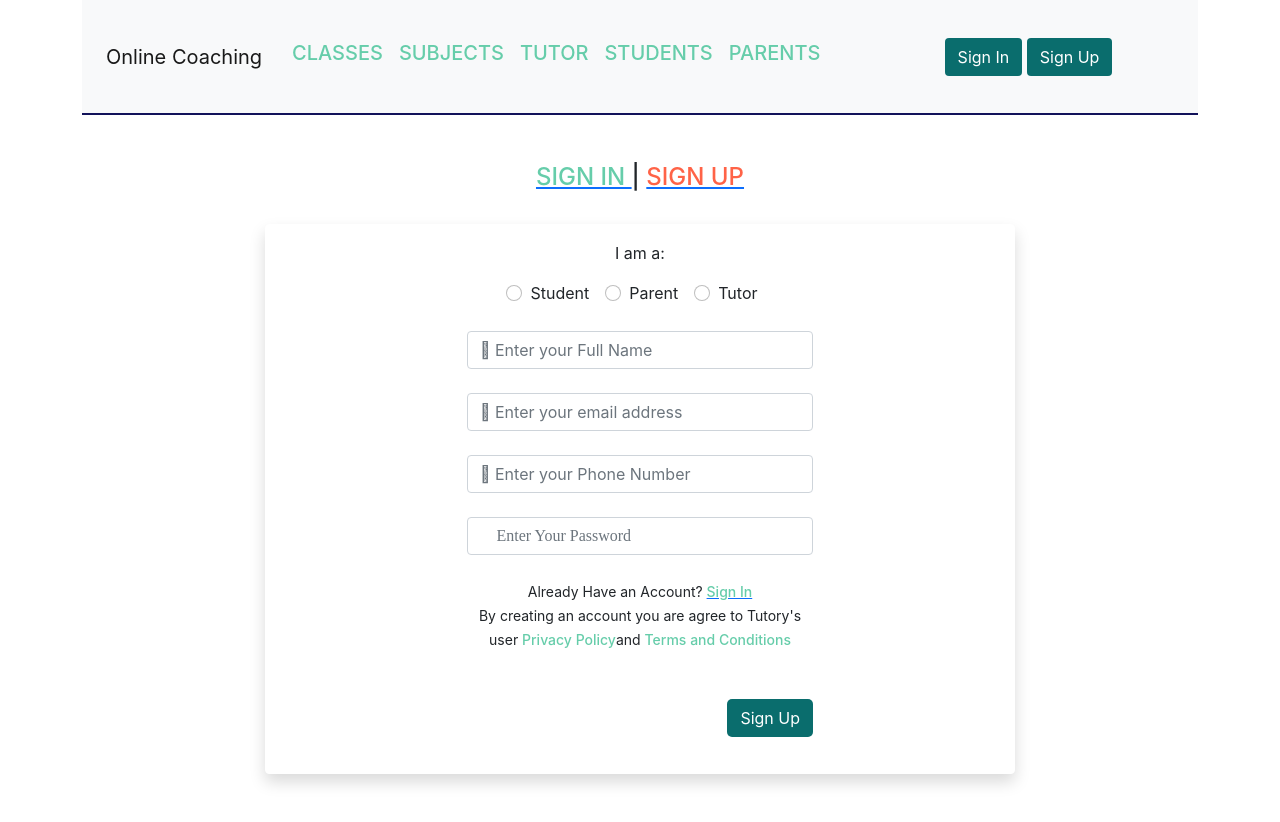
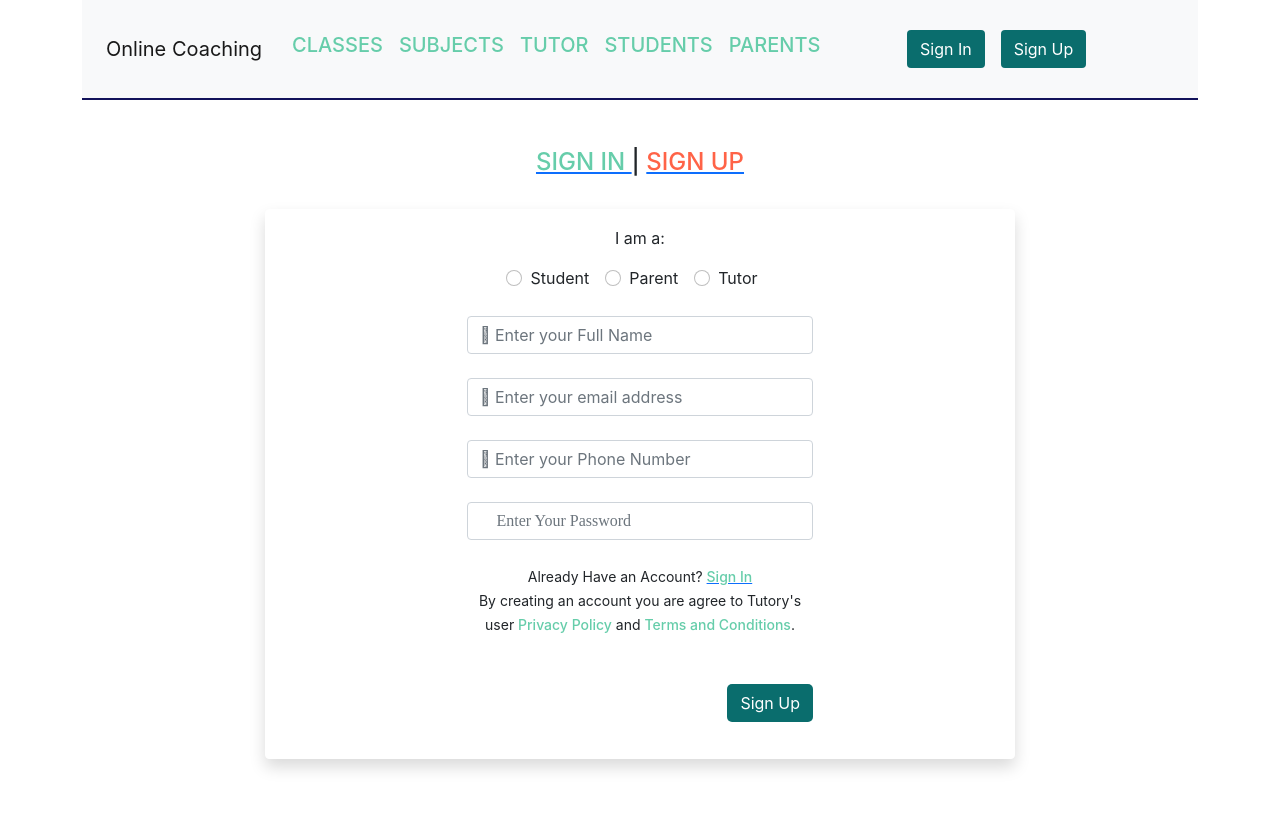
Before and after one commit to nwzz/Authentication-firebase, a React (Create React App) app: page /signup in a window 1280 px wide. Built offline with nearby package versions, Linux system fonts and the light colour scheme.

Commit message:
heroku deploy

```diff
--- a/public/index.html
+++ b/public/index.html
@@ -21,7 +21,6 @@
       Notice the use of %PUBLIC_URL% in the tags above.
       It will be replaced with the URL of the `public` folder during the build.
       Only files inside the `public` folder can be referenced from the HTML.
-
       Unlike "/favicon.ico" or "favicon.ico", "%PUBLIC_URL%/favicon.ico" will
       work correctly both with client-side routing and a non-root public URL.
       Learn how to configure a non-root public URL by running `npm run build`.
@@ -34,10 +33,8 @@
     <!--
       This HTML file is a template.
       If you open it directly in the browser, you will see an empty page.
-
       You can add web font , meta tags, or analytics to this file.
       The build step will place the bundled scripts into the <body> tag.
-
       To begin the development, run `npm start` or `yarn start`.
       To create a production bundle, use `npm run build` or `yarn build`.
     -->
--- a/src/components/Login/Login.css
+++ b/src/components/Login/Login.css
@@ -32,10 +32,11 @@
     border-radius: 5px;
 }
 .height-nav{
-    height: 115px;
+    height: 100px;
     border-bottom: 2px solid rgb(18, 18, 90) ;
 }
 .btn-nav{
     color: white;
     background-color: rgb(10, 109, 109) ;
+
 }
--- a/src/components/Navbar/Navbar.js
+++ b/src/components/Navbar/Navbar.js
@@ -17,7 +17,7 @@ const handleNavSignUp =() =>{
         <div className="container">
             <div class="navbar navbar-expand-lg navbar-light bg-light height-nav">
                 <div class="container-fluid row ">
-                    <div className="col-md-2"><a class="navbar-brand" href="#">Online Coaching</a></div>
+                    <div className="col-md-2"><a class="navbar-brand" href="/">Online Coaching</a></div>
 
                     <div class="collapse navbar-collapse col-md-7 justify-content-around" id="navbarText">
                         <ul class="navbar-nav me-auto mb-2 mb-lg-0">
@@ -39,8 +39,9 @@ const handleNavSignUp =() =>{
                         </ul>
 
                     </div>
-                    <div className="col-md-3">
-                        <button className="btn btn-nav" onClick={handleNavSignIn} >Sign In</button> <button className="btn btn-nav" onClick={handleNavSignUp}>Sign Up</button>
+                    <div className="col-md-3 d-flex gap-3">
+                    <button className="btn btn-nav" onClick={handleNavSignIn} >Sign In</button>
+                    <button className="btn btn-nav" onClick={handleNavSignUp}>Sign Up</button>
                     </div>
                 </div>
             </div>
--- a/src/components/Signup/Signup.js
+++ b/src/components/Signup/Signup.js
@@ -104,7 +104,7 @@ const handleBlur = (e) => {
                                     <div className="justify-content-start">
 
                                     <small>Already Have an Account? <Link to={'/login/'}><span className="signin-link">Sign In</span></Link> </small><br />
-                                    <small>By creating an account you are agree to Tutory's user <span className="signin-link">Privacy Policy</span>and <span className="signin-link">Terms and Conditions</span></small>
+                                    <small>By creating an account you are agree to Tutory's user <span className="signin-link">Privacy Policy</span> and <span className="signin-link">Terms and Conditions</span>.</small>
 
                                     </div><br /><br />
 
```
Also changed, not shown: firebase.json (added), 3 other files (tests, documents, lock files or other folders).
